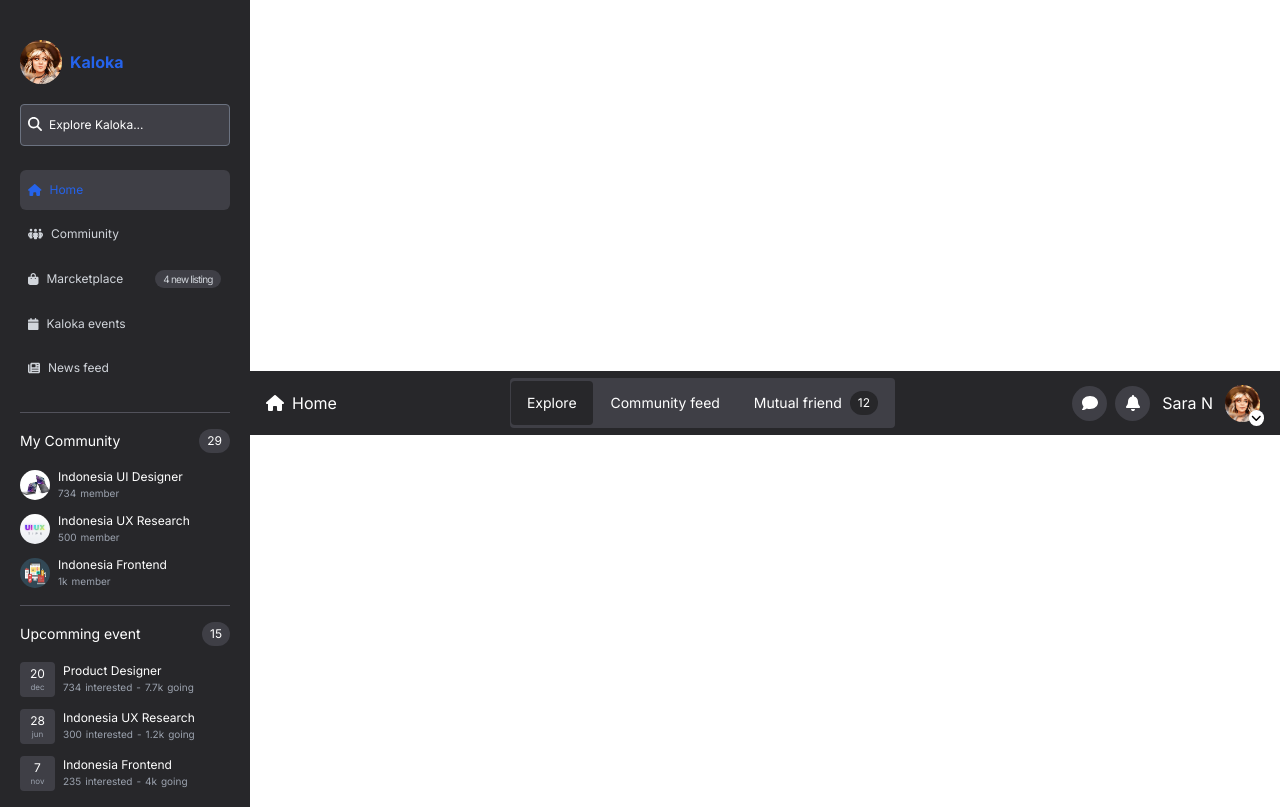
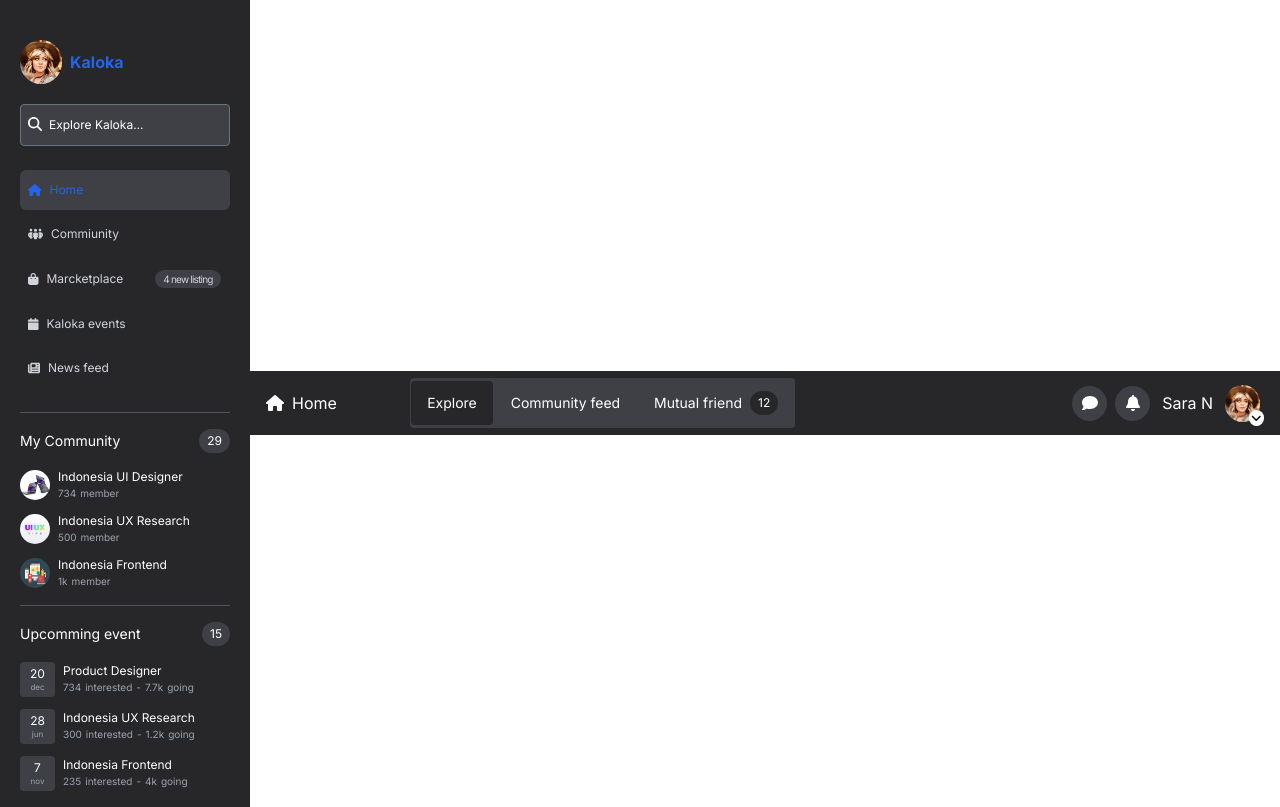
Before and after one commit to CaseoJKL/mern-front, a Next.js app: page /home in a window 1280 px wide. Built offline with nearby package versions, Linux system fonts and the light colour scheme.

Commit message:
Header in Homepage => Header Section  => done+

```diff
--- a/src/app/globals.css
+++ b/src/app/globals.css
@@ -29,7 +29,7 @@
   @apply mx-2;
 }
 .home_header nav > ul {
-  @apply flex justify-around items-center bg-zinc-700 rounded text-sm h-[50px] w-[385px];
+  @apply flex justify-around items-center bg-zinc-700 rounded text-sm h-[50px] w-[385px] -ml-[20%];
 }
 .home_header nav > ul > li {
   @apply flex-row-g  px-4 py-3 rounded cursor-pointer;
```
